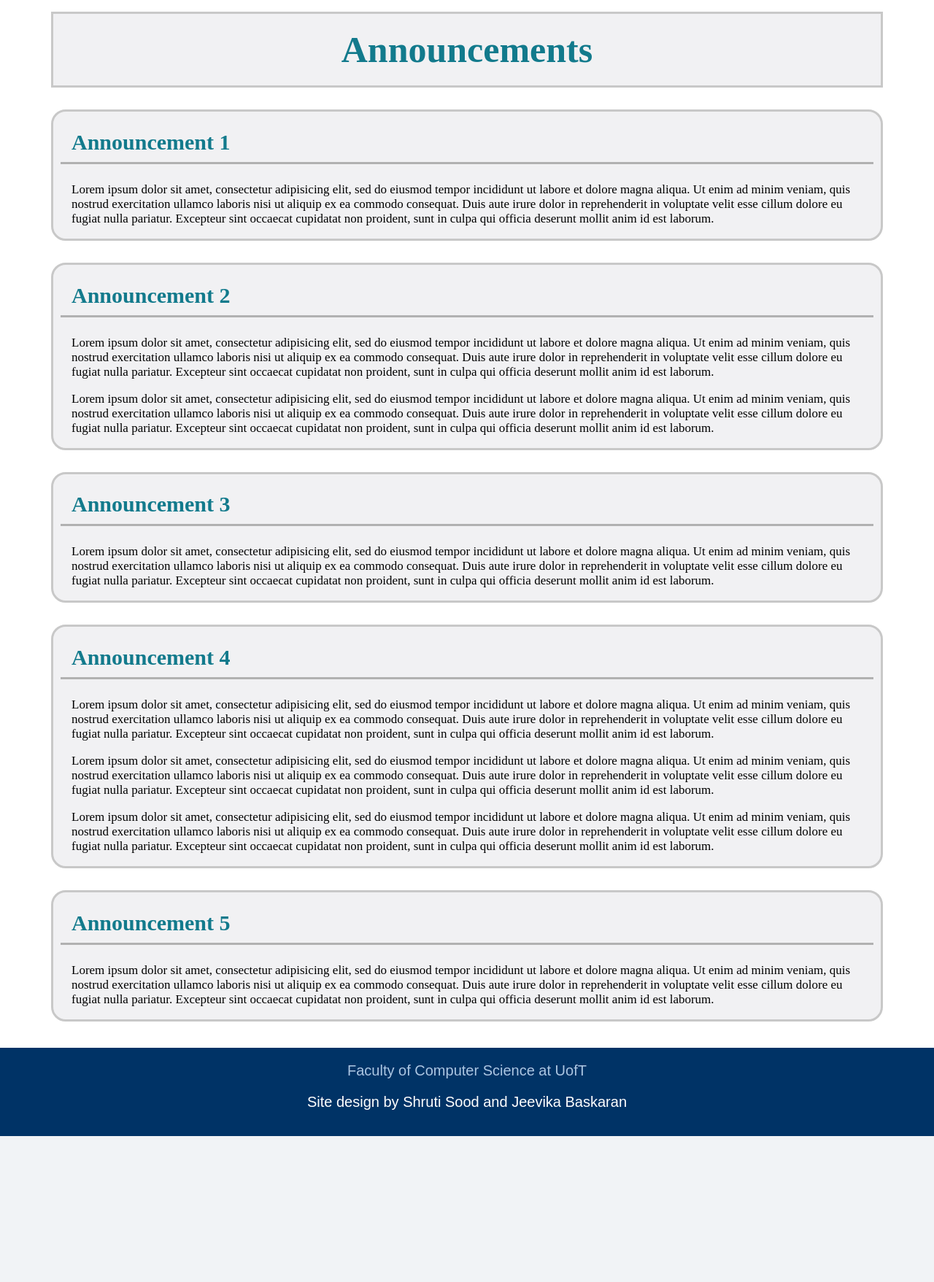
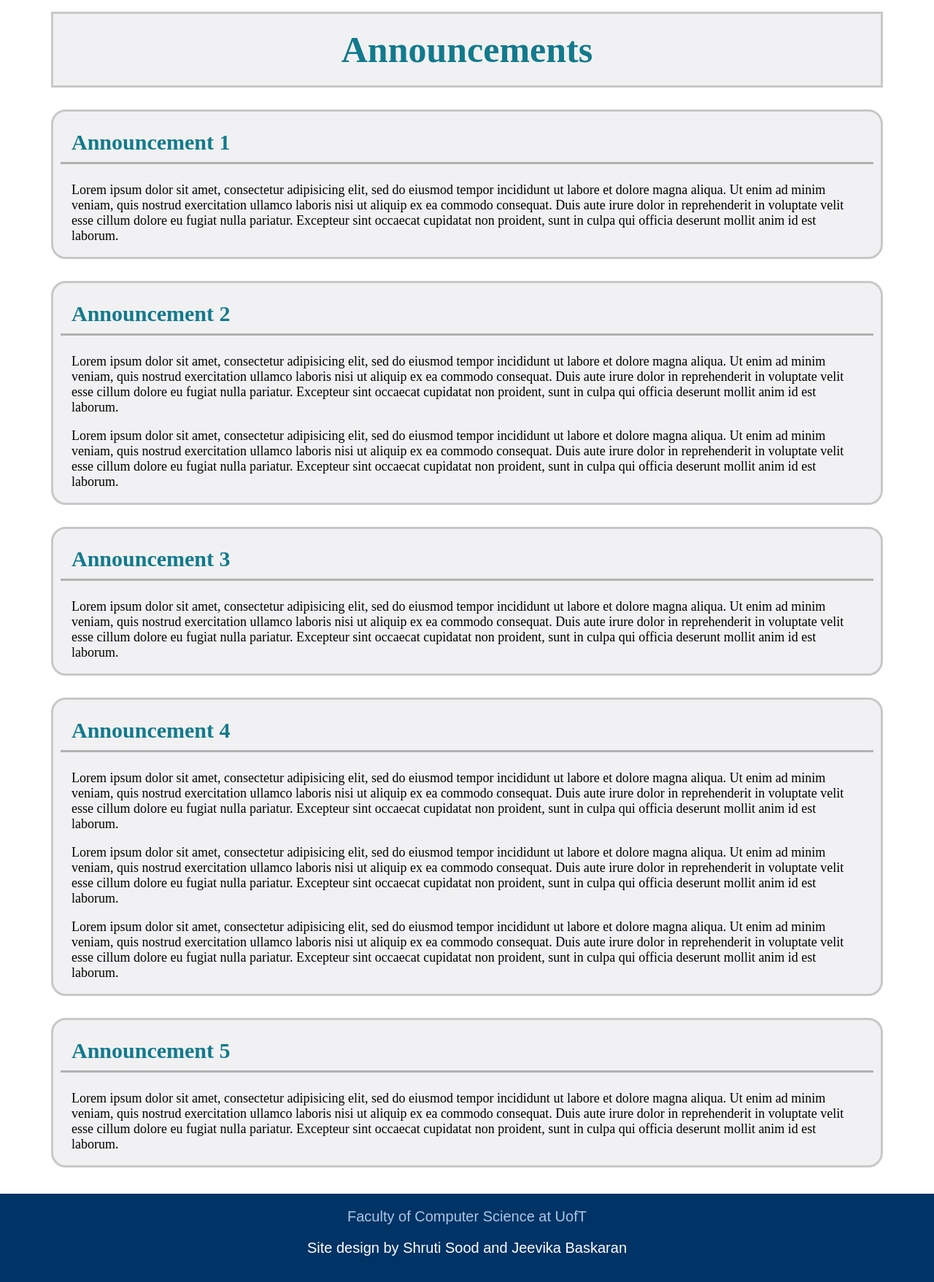
Before and after one commit to soodshru/CSCB20-Website, a Python web app: template templates/announcements.html in a window 1280 px wide. Shown: the part 74-1831 px from the top of the page at 73% size. Before the commit the page ends 1631 px from the top, so only its background shows below. Run offline with Jinja, Linux system fonts and the light colour scheme; the template is opened without the code that fills it, so the values that code supplies are empty.

Commit message:
Made announcements

```diff
--- a/templates/static/StyleSheets/announcements.css
+++ b/templates/static/StyleSheets/announcements.css
@@ -76,7 +76,7 @@ background-color: #F1F1F3;
 .section2 p {
   padding-left: 15px;
   padding-right: 15px;
-  font-size: 17px;
+  font-size: 18px;
 }
 
 .main3 {
@@ -107,7 +107,7 @@ background-color: #F1F1F3;
 .section3 p {
   padding-left: 15px;
   padding-right: 15px;
-  font-size: 17px;
+  font-size: 18px;
 }
 
 .main4 {
@@ -138,7 +138,7 @@ background-color: #F1F1F3;
 .section4 p {
   padding-left: 15px;
   padding-right: 15px;
-  font-size: 17px;
+  font-size: 18px;
 }
 
 .main5 {
@@ -169,7 +169,7 @@ background-color: #F1F1F3;
 .section5 p {
   padding-left: 15px;
   padding-right: 15px;
-  font-size: 17px;
+  font-size: 18px;
 }
 
 .main6 {
@@ -200,7 +200,7 @@ background-color: #F1F1F3;
 .section6 p {
   padding-left: 15px;
   padding-right: 15px;
-  font-size: 17px;
+  font-size: 18px;
 }
 
 .footer {
```
Also changed, not shown: templates/static/StyleSheets/index.css (indentation only). Lines whose indentation alone changed are shown as unchanged.
